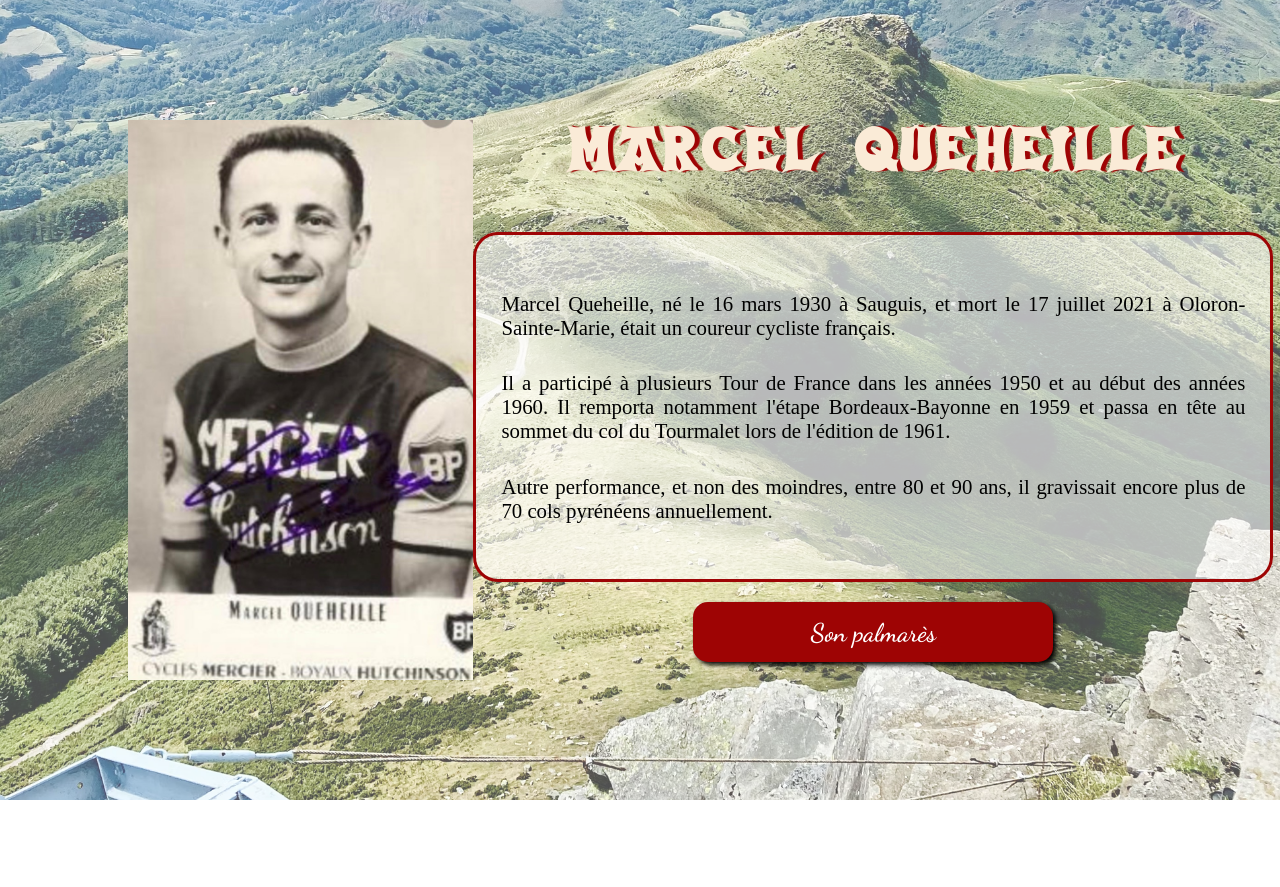
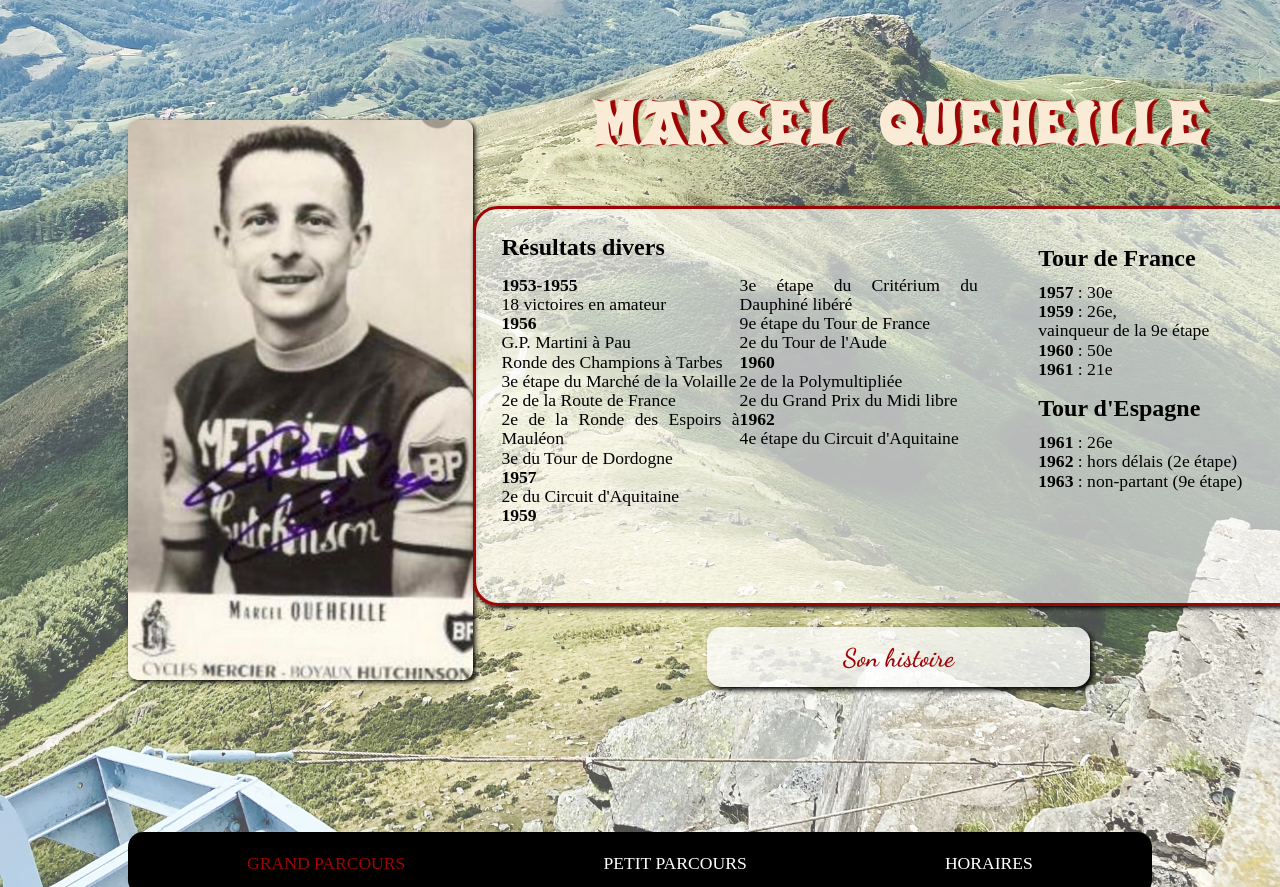
Before and after one commit to bast44trl/la-marcel-queheille, a React (Create React App) app: page / in a window 1280 px wide. Shown: the part 800-1687 px from the top of the page. Before the commit the page ends 1600 px from the top, so only its background shows below. Built offline with nearby package versions, Linux system fonts and the light colour scheme.

Commit message:
added third page parcours

```diff
--- a/src/App.jsx
+++ b/src/App.jsx
@@ -1,13 +1,15 @@
 import './styles/styles.scss';
 import Homepage from './components/Homepage';
 import Marcel from './components/Marcel';
+import Parcours from './components/Parcours';
 
 function App() {
   return (
-    <body className="body">
+    <div className="body">
       <Homepage />
       <Marcel />
-    </body>
+      <Parcours />
+    </div>
   );
 }
 
--- a/src/components/Homepage.jsx
+++ b/src/components/Homepage.jsx
@@ -19,12 +19,12 @@ const Homepage = () => {
           <a className="button" href="#marcel">
             <span>Qui était Marcel ?</span>
           </a>
-          <div className="button">
+          <a className="button" href="#parcours">
             <span>Infos pratiques</span>
-          </div>
-          <div className="button">
+          </a>
+          <a className="button" href="mailto:vincentBengo@gmail.com">
             <span>Nous contacter</span>
-          </div>
+          </a>
         </div>
       </div>
     </div>
--- a/src/components/Marcel.jsx
+++ b/src/components/Marcel.jsx
@@ -2,13 +2,13 @@ import React, { useState } from 'react';
 import marcel from '../assets/img/photo-ancienne.jpg';
 
 const Marcel = () => {
-  const [turnCard, setTurnCard] = useState(true);
+  const [turnCard, setTurnCard] = useState(false);
   return (
     <div className="marcel" id="marcel">
       <img src={marcel} alt="" />
       <div className="marcel__title-description">
         <h1>Marcel Queheille</h1>
-        <div className={`marcel-description turn-card`}>
+        <div className={`marcel-description`}>
           {turnCard ? (
             <>
               <p>
@@ -28,36 +28,78 @@ const Marcel = () => {
               </p>
             </>
           ) : (
-            <div className="palmares">
-              <div>
-                <h2>Résultats divers</h2>
-                <ul>
-                  <li>1953-1955 : 18 victoires en amateur</li>
-                  <li>
-                    1956 :<li>G.P. Martini à Pau</li>
-                    <li>Ronde des Champions à Tarbes</li>
-                    <li>3e étape du Marché de la Volaille</li>
-                    <li>2e de la Route de France</li>
-                    <li>2e de la Ronde des Espoirs à Mauléon</li>
-                    <li>3e du Tour de Dordogne</li>
-                    <ul>
-                      1957 :<li>2e du Circuit d'Aquitaine</li>
-                    </ul>
-                  </li>
-                </ul>
-              </div>
-              <div>
-                <h2>Tour de France</h2>
-                <ul>
-                  <li></li>
-                </ul>
-              </div>
-              <div>
-                <h2>Tour d'Espagne</h2>
-                <ul>
-                  <li></li>
-                </ul>
-              </div>
+            <div className={`palmares`}>
+              <>
+                <div className="palmares-section">
+                  <h2>Résultats divers</h2>
+                  <div className="palmares-section-divers">
+                    <p>
+                      <strong>1953-1955</strong>
+                    </p>
+                    <p>18 victoires en amateur</p>
+                    <p>
+                      <strong>1956</strong>
+                    </p>
+                    <p>G.P. Martini à Pau</p>
+                    <p>Ronde des Champions à Tarbes</p>
+                    <p>3e étape du Marché de la Volaille</p>
+                    <p>2e de la Route de France</p>
+                    <p>2e de la Ronde des Espoirs à Mauléon</p>
+                    <p>3e du Tour de Dordogne</p>
+                    <p>
+                      <strong>1957</strong>
+                    </p>
+                    <p>2e du Circuit d'Aquitaine</p>
+                    <p>
+                      <strong>1959</strong>
+                    </p>
+                    <p>3e étape du Critérium du Dauphiné libéré</p>
+                    <p>9e étape du Tour de France</p>
+                    <p>2e du Tour de l'Aude</p>
+                    <p>
+                      <strong>1960</strong>
+                    </p>
+                    <p>2e de la Polymultipliée</p>
+                    <p>2e du Grand Prix du Midi libre</p>
+                    <p>
+                      <strong>1962</strong>
+                    </p>
+                    <p>4e étape du Circuit d'Aquitaine</p>
+                  </div>
+                </div>
+                <div className="palmares-section">
+                  <div className="palmares-section-tours">
+                    <h2>Tour de France</h2>
+                    <div>
+                      <p>
+                        <strong>1957</strong> : 30e
+                      </p>
+                      <p>
+                        <strong>1959</strong> : 26e,
+                        <br /> vainqueur de la 9e étape
+                      </p>
+                      <p>
+                        <strong>1960</strong> : 50e
+                      </p>
+                      <p>
+                        <strong>1961</strong> : 21e
+                      </p>
+                    </div>
+                    <h2>Tour d'Espagne</h2>
+                    <div>
+                      <p>
+                        <strong>1961</strong> : 26e
+                      </p>
+                      <p>
+                        <strong>1962</strong> : hors délais (2e étape)
+                      </p>
+                      <p>
+                        <strong>1963</strong> : non-partant (9e étape)
+                      </p>
+                    </div>
+                  </div>
+                </div>
+              </>
             </div>
           )}
         </div>
--- /dev/null
+++ b/src/components/Parcours.jsx
@@ -0,0 +1,95 @@
+import React, { useState } from 'react';
+import arrivee from '../assets/img/flamme-arrivee.jpg';
+
+const Parcours = () => {
+  const [grandParcours, setGrandParcours] = useState(true);
+  const [petitParcours, setPetitParcours] = useState(false);
+  const [horaires, setHoraires] = useState(false);
+
+  const handleParcours = (e) => {
+    if (e.includes('Grand')) {
+      setGrandParcours(true);
+      setPetitParcours(false);
+      setHoraires(false);
+    }
+    if (e.includes('Petit')) {
+      setPetitParcours(true);
+      setGrandParcours(false);
+      setHoraires(false);
+    }
+    if (e.includes('Horaires')) {
+      setHoraires(true);
+      setGrandParcours(false);
+      setPetitParcours(false);
+    }
+  };
+  return (
+    <div className="parcours" id="parcours">
+      <nav>
+        <ul>
+          <li
+            className={grandParcours ? 'active' : ''}
+            onClick={(e) => handleParcours(e.target.innerHTML)}
+          >
+            Grand parcours
+          </li>
+          <li className="li-separation"></li>
+          <li
+            className={petitParcours ? 'active' : ''}
+            onClick={(e) => handleParcours(e.target.innerHTML)}
+          >
+            Petit parcours
+          </li>
+          <li className="li-separation"></li>
+          <li
+            className={horaires ? 'active' : ''}
+            onClick={(e) => handleParcours(e.target.innerHTML)}
+          >
+            Horaires
+          </li>
+        </ul>
+      </nav>
+      <>
+        {grandParcours && (
+          <div className="parcours-content">
+            <img src={arrivee} alt="" />
+            <iframe
+              src="https://www.google.com/maps/embed?pb=!1m40!1m12!1m3!1d93102.8918454389!2d-0.8240166045209566!3d43.178745288506875!2m3!1f0!2f0!3f0!3m2!1i1024!2i768!4f13.1!4m25!3e1!4m5!1s0xd56e0e9e082c813%3A0x59612cdaa45fd3f2!2sMaul%C3%A9on-Licharre%2C%2064130!3m2!1d43.220130999999995!2d-0.8895!4m5!1s0xd57aaacee6c8db9%3A0x406651748139610!2sOloron-Sainte-Marie!3m2!1d43.194413!2d-0.6052919999999999!4m5!1s0xd571c0957cc8fd1%3A0x70ccfff571e75487!2sMontory!3m2!1d43.097257!2d-0.819006!4m5!1s0xd56e0e9e082c813%3A0x59612cdaa45fd3f2!2sMaul%C3%A9on-Licharre!3m2!1d43.220130999999995!2d-0.8895!5e0!3m2!1sfr!2sfr!4v1650270951107!5m2!1sfr!2sfr"
+              width="600"
+              height="450"
+              style={{ border: '0' }}
+              allowFullScreen={''}
+              loading="lazy"
+              title="grand-parcours"
+              referrerPolicy="no-referrer-when-downgrade"
+            ></iframe>
+          </div>
+        )}
+        {petitParcours && (
+          <div className="parcours-content">
+            <iframe
+              src="https://www.google.com/maps/embed?pb=!1m36!1m12!1m3!1d37745.168163851056!2d-0.8720273311026804!3d43.19781483881689!2m3!1f0!2f0!3f0!3m2!1i1024!2i768!4f13.1!4m21!3e1!4m5!1s0xd56e0e9e082c813%3A0x59612cdaa45fd3f2!2sMaul%C3%A9on-Licharre%2C%2064130!3m2!1d43.220130999999995!2d-0.8895!4m3!3m2!1d43.225271899999996!2d-0.8357401!4m3!3m2!1d43.189164999999996!2d-0.8815609999999999!4m5!1s0xd56e0e9e082c813%3A0x59612cdaa45fd3f2!2sMaul%C3%A9on-Licharre%2C%2064130!3m2!1d43.220130999999995!2d-0.8895!5e0!3m2!1sfr!2sfr!4v1650287796840!5m2!1sfr!2sfr"
+              width="600"
+              height="450"
+              style={{ border: '0' }}
+              allowFullScreen={''}
+              title="petitParcours"
+              loading="lazy"
+              referrerPolicy="no-referrer-when-downgrade"
+            ></iframe>
+            <img src={arrivee} alt="" />
+          </div>
+        )}
+        {horaires && (
+          <div className="horaires-content">
+            <p>Dossards : 7h Place de la Mairie</p>
+            <p>Départ Grand parcours : 8h Place de la Mairie</p>
+            <p>Départ Petit Parcours : 9h Place de la Mairie</p>
+          </div>
+        )}
+      </>
+    </div>
+  );
+};
+
+export default Parcours;
--- a/src/styles/pages/marcel.scss
+++ b/src/styles/pages/marcel.scss
@@ -6,6 +6,8 @@
     align-items: center;
     & img {
       height: 70%;
+      box-shadow: 2px 2px 5px black;
+      border-radius: 10px;
     }
   }
 
@@ -18,33 +20,23 @@
       @include title;
     }
     & .marcel-description {
-      width: 800px;
-      height: 350px;
+      box-shadow: 2px 2px 5px black;
+      width: 850px;
+      height: 400px;
+      border: 3px solid $primary-color;
+      padding: 25px;
+      border-radius: 25px;
+      background-color: rgba(255, 255, 255, 0.6);
       margin-top: 50px;
       display: flex;
       flex-direction: column;
       justify-content: space-evenly;
-      border: 3px solid $primary-color;
-      padding: 25px;
-      border-radius: 25px;
-      background-color: rgba(255, 255, 255, 0.6);
       & p {
         color: black;
         text-align: justify;
         font-size: 1.3rem;
       }
     }
-  }
-  .turn-card {
-    animation: turnCard 0.5s;
-  }
-
-  @keyframes turnCard {
-      from {
-        transform: rotateY(0);
-      } to {
-        transform: rotateY(180deg);
-      }
   }
 
   .palmares {
@@ -53,7 +45,42 @@
     width: 100%;
     height: 100%;
     align-items: flex-start;
-    & ul {
-      list-style: none;
+    & .palmares-section {
+      display: flex;
+      flex-direction: column;
+      justify-content: flex-start;
+      align-items: center;
+      height: 100%;
+      width: 95%;
+      & div {
+        margin-top: 15px;
+        line-height: 1.2rem;
+        width: 70%;
+        & p {
+          font-size: 1.1rem;
+          & strong {
+            margin-bottom: 25px;
+          }
+        }
+      }
+      & .palmares-section-divers {
+        display: flex;
+        flex-direction: column;
+        flex-wrap: wrap;
+        width: 60%;
+        height: 80%;
+        align-self: flex-start;
+      }
+      & .palmares-section-tours {
+        transform: translateX(120px);
+        width: 90%;
+      }
+      & .palmares-section-tours h2:nth-child(3) {
+        margin-top: 20px;
+      }
+      & h2 {
+        text-align: left;
+        width: 100%;
+      }
     }
   }
--- /dev/null
+++ b/src/styles/pages/parcours.scss
@@ -0,0 +1,67 @@
+.parcours {
+  display: flex;
+  flex-direction: column;
+  justify-content: center;
+  height: 100vh;
+  width: 80vw;
+  & nav {
+    display: flex;
+    justify-content: center;
+    align-items: center;
+    width: 100%;
+    height: 150px;
+    & ul {
+      display: flex;
+      justify-content: space-evenly;
+      align-items: center;
+      list-style: none;
+      width: 100%;
+      height: 50%;
+      background-color: black;
+      color: white;
+      border-radius: 15px;
+      padding: 5px 20px;
+      & li {
+        text-transform: uppercase;
+        font-size: 1.1rem;
+        &:hover {
+          cursor: pointer;
+          color: $primary-color;
+        }
+      & .li-separation {
+        width: 1px;
+        height: 100%;
+        background-color: white;
+      }
+    }
+}
+.active {
+  color: $primary-color;}
+}
+
+.parcours-content {
+  width: 100%;
+  height: 100%;
+    display: flex;
+    justify-content: space-around;
+    align-items: center;
+    & img {
+      height: 70%;
+      width: 30%;
+      border-radius: 50%;
+    }
+  }
+}
+
+.horaires-content {
+  width: 100%;
+  height: 100%;
+  display: flex;
+  flex-direction: column;
+  justify-content: space-evenly;
+  align-items: center;
+  color: white;
+  font-weight: bold;
+  font-size: 3rem;
+  text-shadow: 2px 2px 1px black;
+}
--- a/src/styles/styles.scss
+++ b/src/styles/styles.scss
@@ -1,6 +1,7 @@
 @import './variables/variables.scss';
 @import './pages/homepage.scss';
 @import './pages/marcel.scss';
+@import './pages/parcours.scss';
 @import url('https://fonts.googleapis.com/css2?family=Dancing+Script:wght@600&display=swap');
 @font-face {
   font-family: 'vascan';
--- a/src/styles/variables/variables.scss
+++ b/src/styles/variables/variables.scss
@@ -1,6 +1,6 @@
 $primary-color: rgb(158, 4, 4);
 
-@mixin button ($width: 45%, $height: 60px, $color: white, $bg-color: $primary-color) {
+@mixin button ($width: 45%, $height: 60px, $color: $primary-color, $bg-color: rgba(255, 255, 255, 0.8)) {
     width: $width;
     height: $height;
     font-family: 'Dancing Script', cursive;
@@ -18,6 +18,8 @@ $primary-color: rgb(158, 4, 4);
     &:hover {
       cursor: pointer;
       transform: scale(1.1);
+      background-color: $primary-color;
+      color: $bg-color;
     }
 }
 
```
